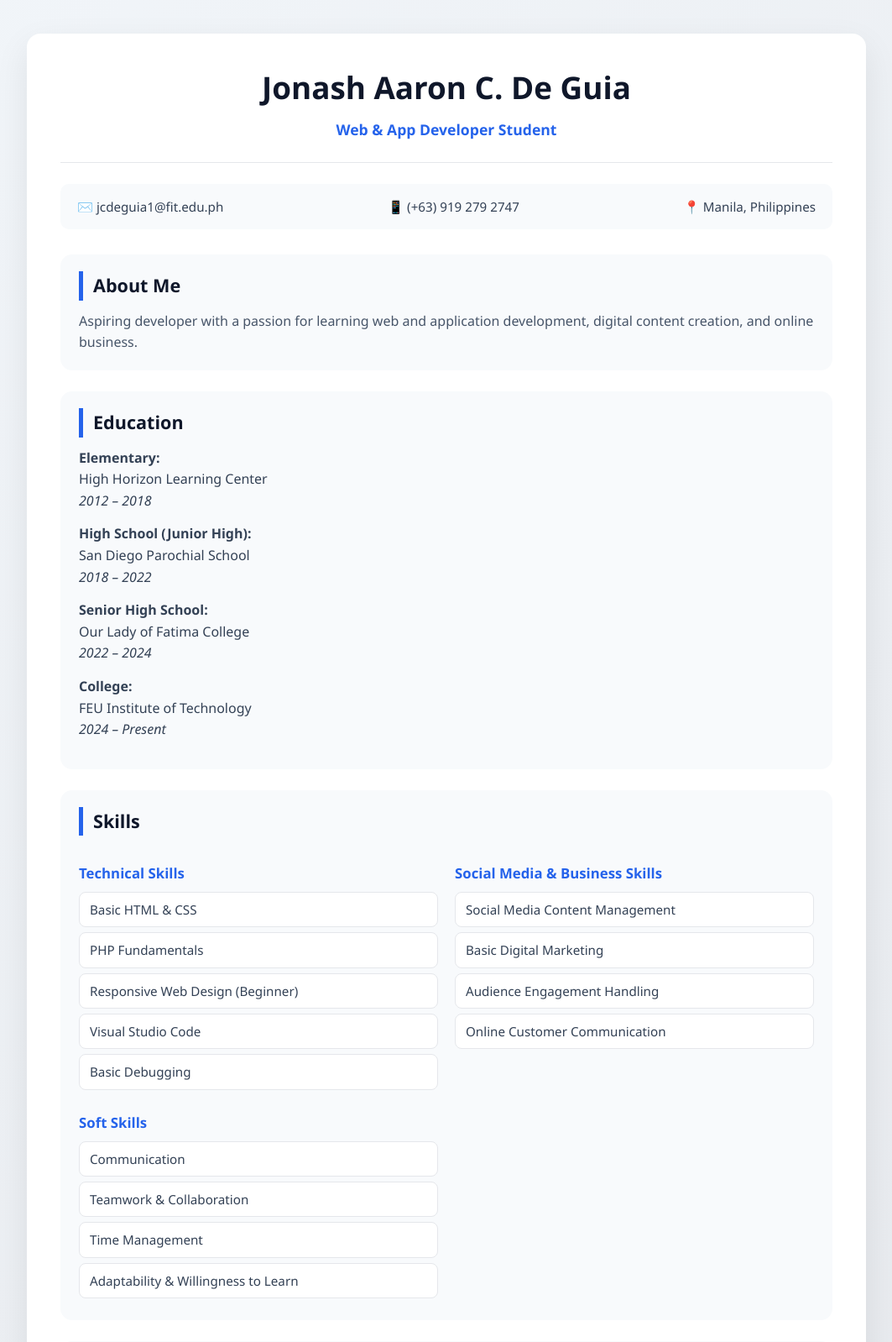
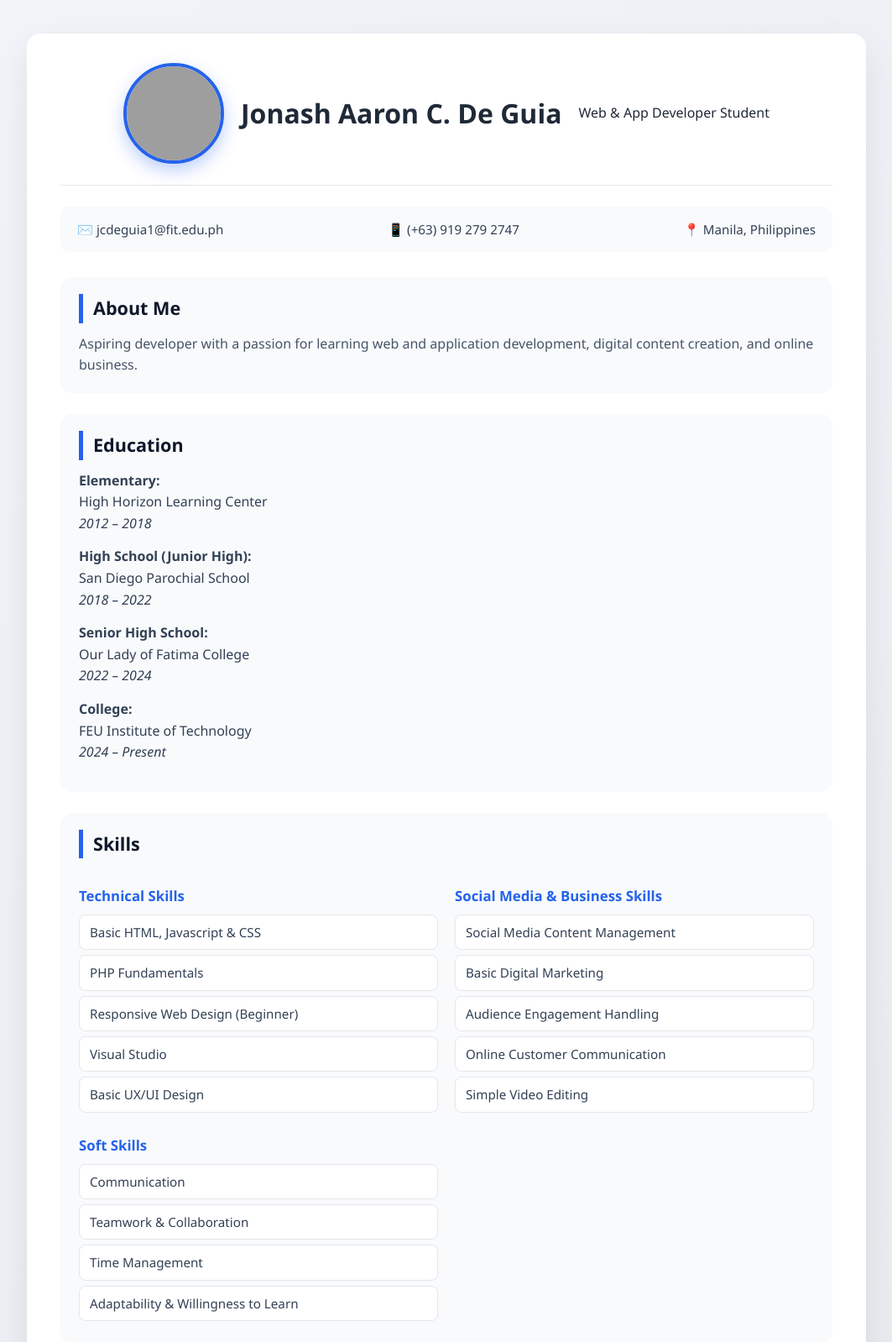
Before and after one commit to byjdg05/jonash-app-dev-tw22, a PHP site: page /act1resume/index.php in a window 1280 px wide. Shown: the top 1598 px of the page at 84% size, without its empty margins (108-1171 px from the left). Run offline with PHP 8.4, Linux system fonts and the light colour scheme; grey boxes are pictures that could not be loaded.

Commit message:
5/4/2026

```diff
--- a/act1resume/index.php
+++ b/act1resume/index.php
@@ -21,6 +21,9 @@
 
     <!-- Header -->
     <div class="header">
+    <div class="profile-photo">
+        <img src="profile.jpg" alt="Profile Photo">
+    </div>
         <h1><?= $name ?></h1>
         <p class="role"><?= $role ?></p>
     </div>
@@ -76,11 +79,11 @@
         <div class="skill-group">
             <h3>Technical Skills</h3>
             <ul>
-                <li>Basic HTML & CSS</li>
+                <li>Basic HTML, Javascript & CSS</li>
                 <li>PHP Fundamentals</li>
                 <li>Responsive Web Design (Beginner)</li>
-                <li>Visual Studio Code</li>
-                <li>Basic Debugging</li>
+                <li>Visual Studio</li>
+                <li>Basic UX/UI Design</li>
             </ul>
         </div>
 
@@ -91,6 +94,7 @@
                 <li>Basic Digital Marketing</li>
                 <li>Audience Engagement Handling</li>
                 <li>Online Customer Communication</li>
+                <li>Simple Video Editing</li>
             </ul>
         </div>
 
--- a/act1resume/style.css
+++ b/act1resume/style.css
@@ -1,6 +1,4 @@
-/* =====================
-   RESET & BASE STYLES
-===================== */
+/*RESET & BASE STYLES*/
 * {
     margin: 0;
     padding: 0;
@@ -15,9 +13,7 @@ body {
     padding: 40px 20px;
 }
 
-/* =====================
-   MAIN CONTAINER
-===================== */
+/*MAIN CONTAINER*/
 .container {
     max-width: 1000px;
     margin: auto;
@@ -27,23 +23,46 @@ body {
     box-shadow: 0 15px 40px rgba(0, 0, 0, 0.08);
 }
 
-/* =====================
-   HEADER
-===================== */
+/*HEADER*/
 .header {
-    text-align: center;
+    display: flex;
+    align-items: center;
+    gap: 20px;
+    justify-content: center;
     margin-bottom: 25px;
 }
 
-.header h1 {
-    font-size: 2.3rem;
+/* Profile photo container */
+.profile-photo {
+    width: 120px;
+    height: 120px;
+    border-radius: 50%;
+    overflow: hidden;
+    border: 4px solid #2563eb;
+    box-shadow: 0 8px 20px rgba(37, 99, 235, 0.3);
+    background: #e5e7eb;
+}
+
+/* Actual image */
+.profile-photo img {
+    width: 100%;
+    height: 100%;
+    object-fit: cover;
+}
+
+/* Header text */
+.header-text {
+    text-align: left;
+}
+
+.header-text h1 {
+    font-size: 2.2rem;
     color: #0f172a;
 }
 
-.role {
+.header-text .role {
     font-size: 1.1rem;
     color: #2563eb;
-    margin-top: 6px;
     font-weight: 600;
 }
 
@@ -55,9 +74,7 @@ hr {
     margin: 25px 0;
 }
 
-/* =====================
-   CONTACT INFO
-===================== */
+/* CONTACT INFO*/
 .info {
     display: flex;
     justify-content: space-between;
@@ -74,9 +91,7 @@ hr {
     color: #334155;
 }
 
-/* =====================
-   TWO-COLUMN SECTION LAYOUT
-===================== */
+/* TWO-COLUMN SECTION LAYOUT*/
 .about,
 .education,
 .skills,
@@ -102,9 +117,7 @@ hr {
     color: #334155;
 }
 
-/* =====================
-   HEADINGS
-===================== */
+/* HEADINGS*/
 h2 {
     grid-column: 1 / -1;
     font-size: 1.35rem;
@@ -120,17 +133,13 @@ h3 {
     margin-bottom: 8px;
 }
 
-/* =====================
-   ABOUT
-===================== */
+/*ABOUT*/
 .about p {
     font-size: 1rem;
     color: #475569;
 }
 
-/* =====================
-   SKILLS
-===================== */
+/*SKILLS*/
 .skill-group ul {
     list-style: none;
 }
@@ -145,9 +154,7 @@ h3 {
     border: 1px solid #e5e7eb;
 }
 
-/* =====================
-   EXPERIENCE
-===================== */
+/*EXPERIENCE*/
 .exp-item ul {
     padding-left: 18px;
     color: #334155;
@@ -164,9 +171,7 @@ h3 {
     margin-bottom: 6px;
 }
 
-/* =====================
-   CERTIFICATIONS
-===================== */
+/*CERTIFICATIONS*/
 .certifications ul {
     list-style: none;
 }
@@ -181,9 +186,7 @@ h3 {
     font-weight: 500;
 }
 
-/* =====================
-   RESPONSIVE DESIGN
-===================== */
+/*RESPONSIVE DESIGN*/
 @media (max-width: 768px) {
     .skills,
     .experience {
```
